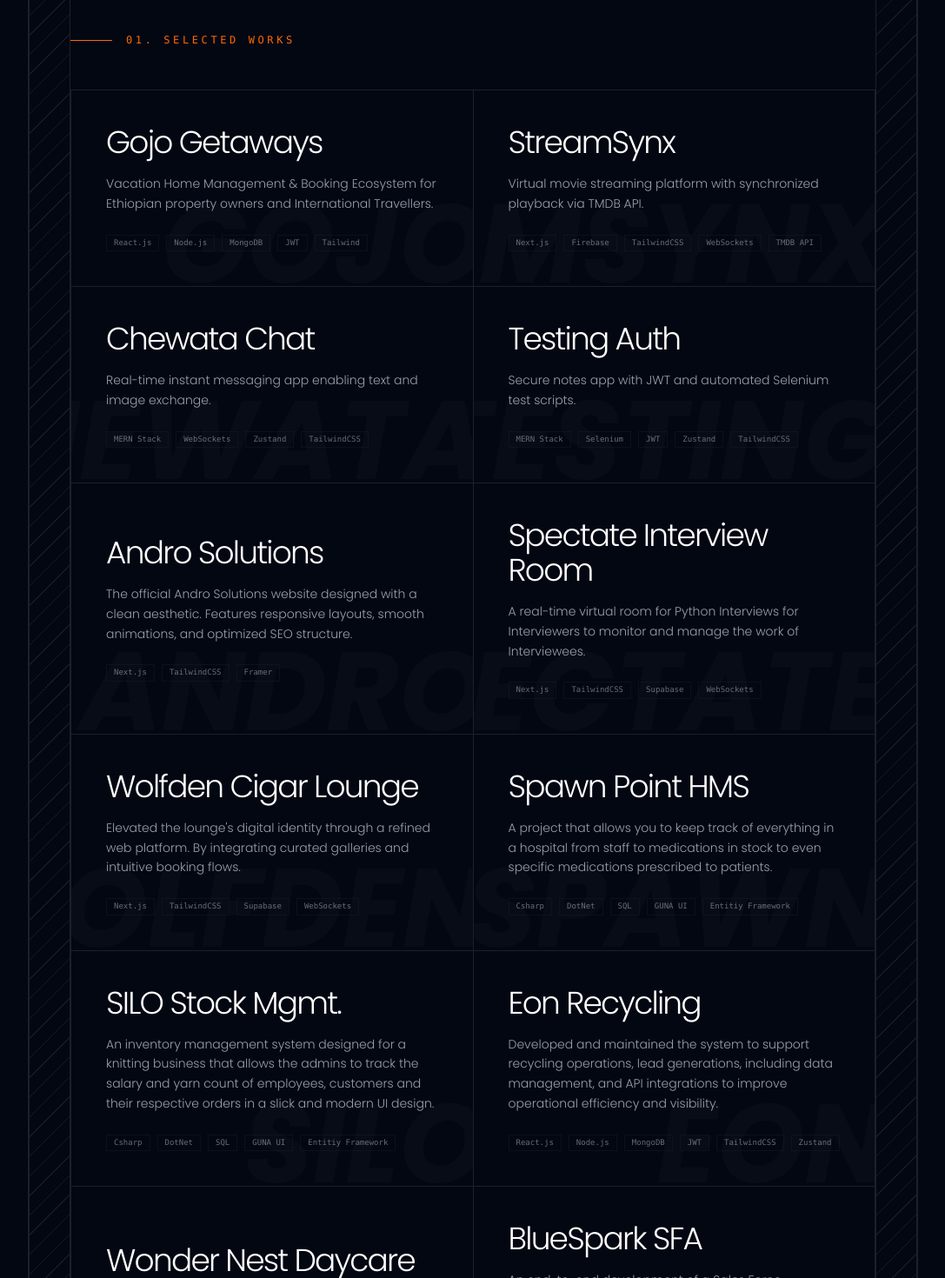
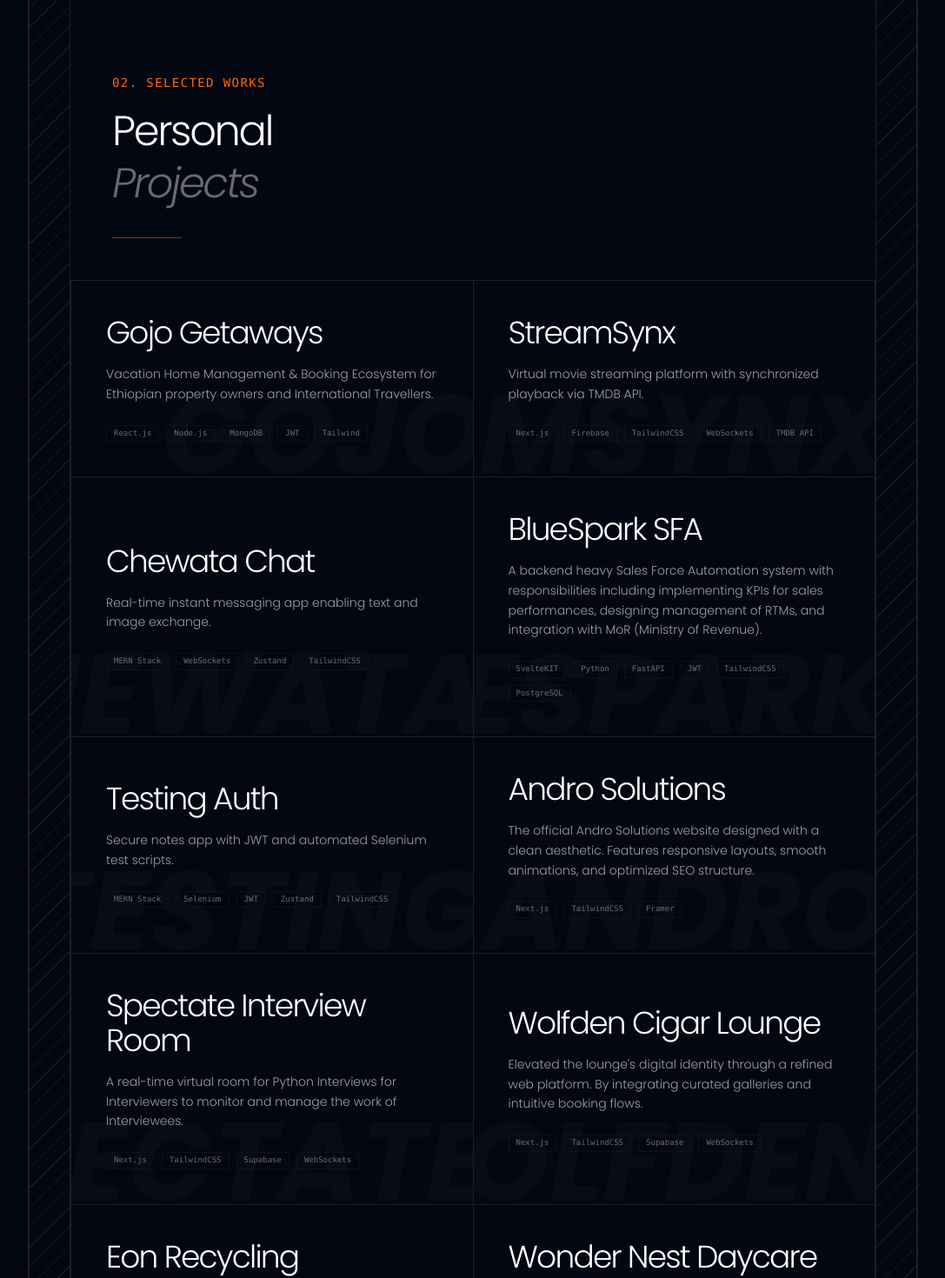
Before and after one commit to Dagin34/my-portfolio-v2, a SvelteKit app: page / in a window 1280 px wide. Shown: the part 860-2330 px from the top of the page at 87% size, without its empty margins (96-1183 px from the left). Built offline with nearby package versions, Linux system fonts and the light colour scheme.

Commit message:
Changed the structure of the pages

```diff
--- a/src/components/experience.svelte
+++ b/src/components/experience.svelte
@@ -17,6 +17,14 @@
             skills: ["System Design", "Cloud Architecture", "Leadership"],
         },
         {
+            company: "A2SV | Africa to Silicon Valley",
+            role: "Trainee",
+            period: "Jan 2026 — Present",
+            description:
+                "Chosen to join A2SV's competitive training program, where I'm focused on deepening my problem-solving skills through Data Structures and Algorithms.",
+            skills: ["Data Structures", "Problem Solving", "Algorithm Analysis"],
+        },
+        {
             company: "Bala Media",
             role: "Full Stack Developer",
             period: "September 2025",
@@ -32,14 +40,14 @@
                 "Developed and Integrated a high-performance web API and automated workflows for the academy owners.",
             skills: ["Python", "FastAPI", "Next.js"],
         },
-        {
-            company: "Ethiopia for All Initiative",
-            role: "Full Stack Developer",
-            period: "Oct 2024 - Jan 2025",
-            description:
-                "Led backend development and integration for the platform using Node.js, Express, and React.",
-            skills: ["Python", "FastAPI", "Next.js"],
-        },
+        // {
+        //     company: "Ethiopia for All Initiative",
+        //     role: "Full Stack Developer",
+        //     period: "Oct 2024 - Jan 2025",
+        //     description:
+        //         "Led backend development and integration for the platform using Node.js, Express, and React.",
+        //     skills: ["Python", "FastAPI", "Next.js"],
+        // },
     ];
 </script>
 
@@ -48,20 +56,13 @@
     class="relative min-h-screen border-t border-border-color flex flex-col md:flex-row"
 >
     <div class="w-full md:w-1/3 p-8 md:p-12 md:sticky md:top-20 md:h-fit">
-        <p
-            class="text-brand-primary font-mono text-sm mb-4 tracking-widest uppercase"
-        >
-            02. Career Path
-        </p>
-        <h2
-            class="text-3xl md:text-5xl font-light tracking-tighter text-white leading-tight"
-        >
+        <p class="text-brand-primary font-mono text-sm mb-4 tracking-widest uppercase">01. Career Path</p>
+        <h2 class="text-3xl md:text-5xl font-light tracking-tighter text-white leading-tight">
             Work <br /> <span class="opacity-40 italic">History</span>
         </h2>
+
         <div class="mt-8 h-px w-20 bg-brand-primary opacity-50"></div>
-        <p
-            class="mt-8 text-xs md:text-sm text-gray-400 font-light leading-relaxed max-w-xs"
-        >
+        <p class="mt-8 text-xs md:text-sm text-gray-400 font-light leading-relaxed max-w-xs">
             My journey through the Ethiopian tech landscape, from founding
             startups to scaling enterprise systems.
         </p>
--- a/src/components/offerings.svelte
+++ b/src/components/offerings.svelte
@@ -45,13 +45,13 @@
 </script>
 
 <section id="skills" class="py-24 border-t border-border-color">
-  <div class="flex items-center gap-4 mb-12">
-    <span class="h-px w-12 bg-brand-primary"></span>
-    <p
-      class="text-[12px] font-mono text-brand-primary uppercase tracking-[0.3em]"
-    >
-      03. Technical Arsenal
-    </p>
+  <div class="w-full p-8 md:p-12">
+    <p class="text-brand-primary font-mono text-sm mb-4 tracking-widest uppercase">03. Technical Arsenal</p>
+    <h2 class="text-3xl md:text-5xl font-light tracking-tighter text-white leading-tight">
+      Skills and <br /> <span class="opacity-40 italic">Offerings</span>
+    </h2>
+
+    <div class="mt-8 h-px w-20 bg-brand-primary opacity-50"></div>
   </div>
 
   <div
--- a/src/components/projects.svelte
+++ b/src/components/projects.svelte
@@ -52,6 +52,14 @@
             tech: ['MERN Stack', 'WebSockets', 'Zustand', 'TailwindCSS']
         },
         {
+            title: 'BlueSpark SFA',
+            description: 'A backend heavy Sales Force Automation system with responsibilities including implementing KPIs for sales performances, designing management of RTMs, and integration with MoR (Ministry of Revenue).',
+            images: [SFA],
+            github: null,
+            live: null,
+            tech: ['SvelteKIT', 'Python', 'FastAPI', 'JWT', 'TailwindCSS', 'PostgreSQL']
+        },
+        {
             title: 'Testing Auth',
             description: 'Secure notes app with JWT and automated Selenium test scripts.',
             images: [Testing],
@@ -84,22 +92,6 @@
             tech: ['Next.js', 'TailwindCSS', 'Supabase', 'WebSockets']
         },
         {
-            title: 'Spawn Point HMS',
-            description: 'A project that allows you to keep track of everything in a hospital from staff to medications in stock to even specific medications prescribed to patients.',
-            images: [Spawn],
-            github: 'https://github.com/Dagin34/Spawn_Point_Hospital',
-            live: null,
-            tech: ['Csharp', 'DotNet', 'SQL', 'GUNA UI', 'Entitiy Framework']
-        },
-        {
-            title: 'SILO Stock Mgmt.',
-            description: 'An inventory management system designed for a knitting business that allows the admins to track the salary and yarn count of employees, customers and their respective orders in a slick and modern UI design.',
-            images: [Silo],
-            github: 'https://github.com/Dagin34/SILO-Clothing-New-UI',
-            live: null,
-            tech: ['Csharp', 'DotNet', 'SQL', 'GUNA UI', 'Entitiy Framework']
-        },
-        {
             title: 'Eon Recycling',
             description: 'Developed and maintained the system to support recycling operations, lead generations, including data management, and API integrations to improve operational efficiency and visibility.',
             images: [Eon],
@@ -116,12 +108,20 @@
             tech: ['React.js', 'Node.js', 'MongoDB', 'JWT', 'TailwindCSS', 'Zustand']
         },
         {
-            title: 'BlueSpark SFA',
-            description: 'An end-to-end development of a Sales Force Automation (SFA) system. Responsibilities including building multi-tenant APIs, implementing KPI analytics for sales performances, designing management of RTMs, and travel tracking of sales representatives.',
-            images: [SFA],
-            github: null,
+            title: 'Spawn Point HMS',
+            description: 'A project that allows you to keep track of everything in a hospital from staff to medications in stock to even specific medications prescribed to patients.',
+            images: [Spawn],
+            github: 'https://github.com/Dagin34/Spawn_Point_Hospital',
             live: null,
-            tech: ['SvelteKIT', 'Python', 'FastAPI', 'JWT', 'TailwindCSS', 'PostgreSQL']
+            tech: ['Csharp', 'DotNet', 'SQL', 'GUNA UI', 'Entitiy Framework']
+        },
+        {
+            title: 'SILO Stock Mgmt.',
+            description: 'An inventory management system designed for a knitting business that allows the admins to track the salary and yarn count of employees, customers and their respective orders in a slick and modern UI design.',
+            images: [Silo],
+            github: 'https://github.com/Dagin34/SILO-Clothing-New-UI',
+            live: null,
+            tech: ['Csharp', 'DotNet', 'SQL', 'GUNA UI', 'Entitiy Framework']
         },
     ];
 
@@ -141,9 +141,13 @@
 </script>
 
 <section class="py-24 border-t border-border-color">
-    <div class="flex items-center gap-4 mb-12">
-        <span class="h-px w-12 bg-brand-primary"></span>
-        <p class="text-[12px] font-mono text-brand-primary uppercase tracking-[0.3em]">01. Selected Works</p>
+    <div class="w-full p-8 md:p-12">
+        <p class="text-brand-primary font-mono text-sm mb-4 tracking-widest uppercase">02. Selected Works</p>
+        <h2 class="text-3xl md:text-5xl font-light tracking-tighter text-white leading-tight">
+            Personal <br /> <span class="opacity-40 italic">Projects</span>
+        </h2>
+
+        <div class="mt-8 h-px w-20 bg-brand-primary opacity-50"></div>
     </div>
 
     <div class="grid grid-cols-1 md:grid-cols-2 gap-0 border-l border-t border-border-color">
```
